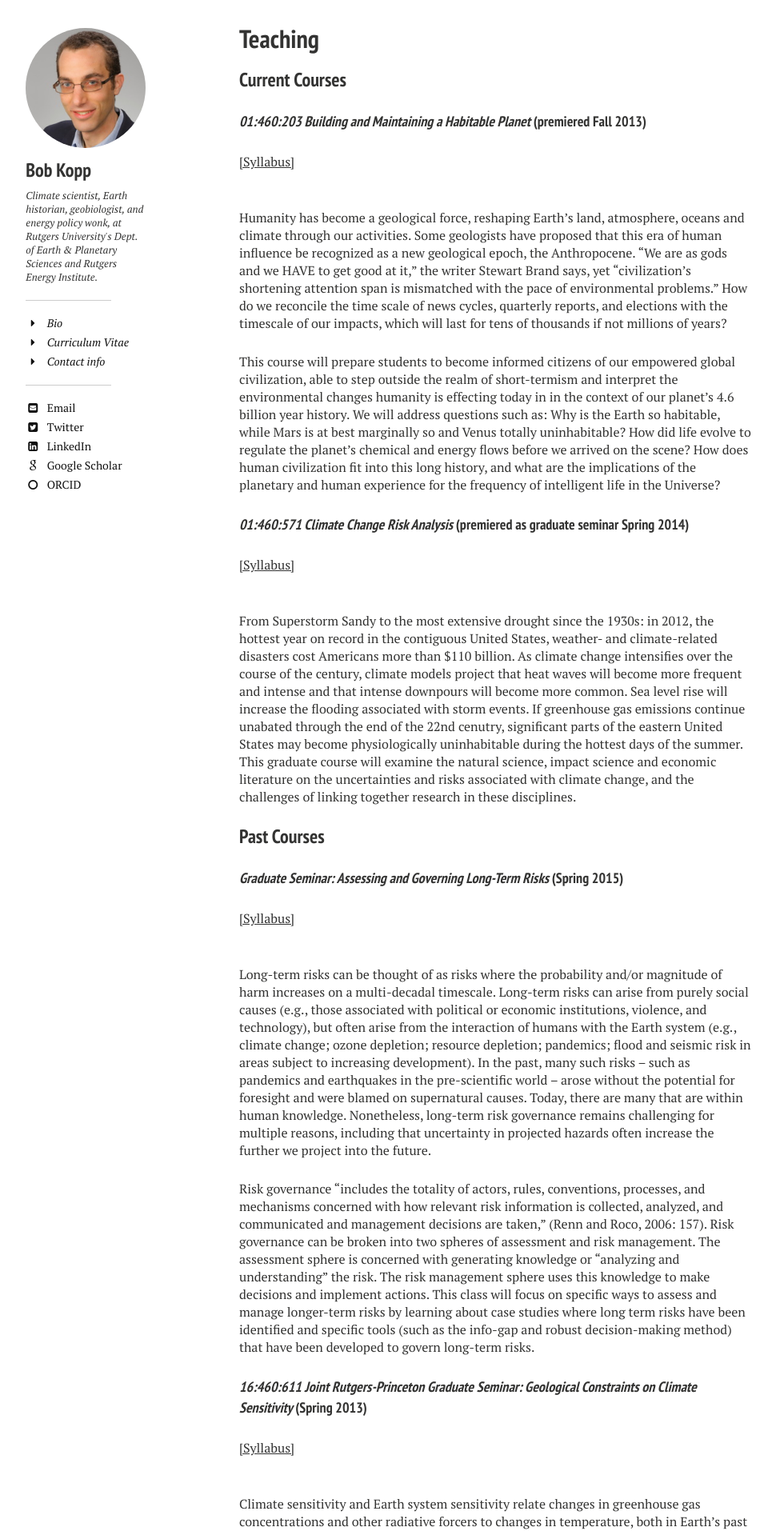
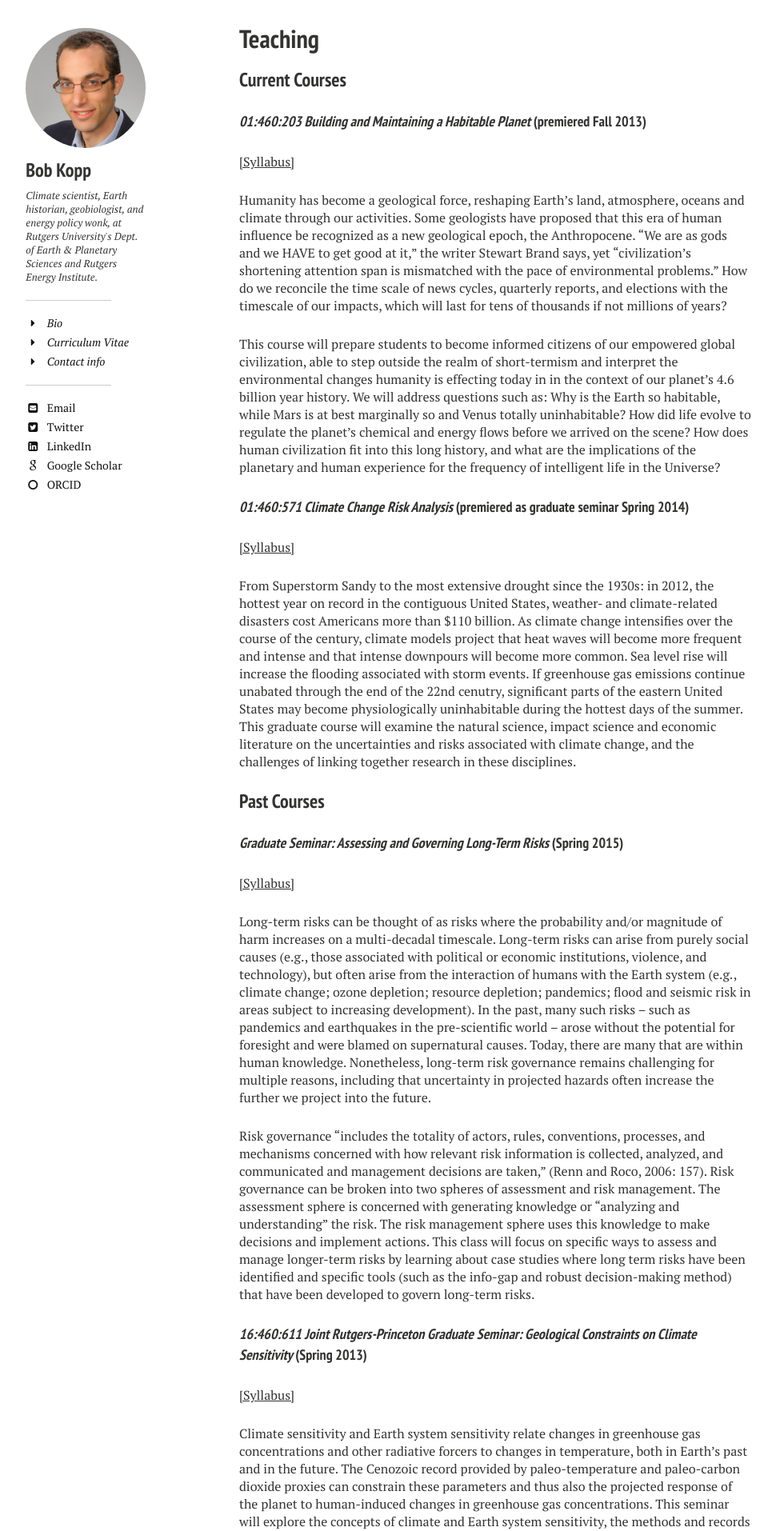
Before and after one commit to mrke/bobkopp.github.io, a Jekyll site: the page built from teaching/index.md, in a window 1280 px wide. Shown: the part 1046-2960 px from the top of the page at 80% size, without its empty margins (21-991 px from the left). Built offline with Jekyll 4.4.1, drawn with Linux system fonts in a browser that asks for light colours; nearby versions of some CDN libraries; grey boxes are pictures that could not be loaded.

Commit message:
Formatting for teaching page.

```diff
--- a/teaching/index.md
+++ b/teaching/index.md
@@ -24,7 +24,6 @@ image:
 
 [[Syllabus]](syllabi/Syllabus-HabitablePlanet.pdf)
 
-&nbsp;
 Humanity has become a geological force, reshaping Earth’s land, atmosphere, oceans and climate through our activities. Some geologists have proposed that this era of human influence be recognized as a new geological epoch, the Anthropocene. “We are as gods and we HAVE to get good at it,” the writer Stewart Brand says, yet “civilization’s shortening attention span is mismatched with the pace of environmental problems.” How do we reconcile the time scale of news cycles, quarterly reports, and elections with the timescale of our impacts, which will last for tens of thousands if not millions of years?
 
 This course will prepare students to become informed citizens of our empowered global civilization, able to step outside the realm of short-termism and interpret the environmental changes humanity is effecting today in in the context of our planet’s 4.6 billion year history. We will address questions such as: Why is the Earth so habitable, while Mars is at best marginally so and Venus totally uninhabitable? How did life evolve to regulate the planet’s chemical and energy flows before we arrived on the scene? How does human civilization fit into this long history, and what are the implications of the planetary and human experience for the frequency of intelligent life in the Universe?
@@ -35,7 +34,6 @@ This course will prepare students to become informed citizens of our empowered g
 
 [[Syllabus]](https://docs.google.com/document/d/1k03BXQKl2ifPZC2hry1KpmmRAY8Y2D3Gi4pTcXbh3ag/pub)
 
-&nbsp;
 From Superstorm Sandy to the most extensive drought since the 1930s: in 2012, the hottest year on record in the contiguous United States, weather- and climate-related disasters cost Americans more than $110 billion. As climate change intensifies over the course of the century, climate models project that heat waves will become more frequent and intense and that intense downpours will become more common. Sea level rise will increase the flooding associated with storm events. If greenhouse gas emissions continue unabated through the end of the 22nd cenutry, significant parts of the eastern United States may become physiologically uninhabitable during the hottest days of the summer. This graduate course will examine the natural science, impact science and economic literature on the uncertainties and risks associated with climate change, and the challenges of linking together research in these disciplines.
 
 
@@ -46,7 +44,6 @@ From Superstorm Sandy to the most extensive drought since the 1930s: in 2012, th
 
 [[Syllabus]](syllabi/Long%20Term%20Risk%20Governance%20Syllabus.pdf)
 
-&nbsp;
 Long-term risks can be thought of as risks where the probability and/or magnitude of harm increases on a multi-decadal timescale. Long-term risks can arise from purely social causes (e.g., those associated with political or economic institutions, violence, and technology), but often arise from the interaction of humans with the Earth system (e.g., climate change; ozone depletion; resource depletion; pandemics; flood and seismic risk in areas subject to increasing development). In the past, many such risks – such as pandemics and earthquakes in the pre-scientific world – arose without the potential for foresight and were blamed on supernatural causes. Today, there are many that are within human knowledge. Nonetheless, long-term risk governance remains challenging for multiple reasons, including that uncertainty in projected hazards often increase the further we project into the future.
 
 Risk governance “includes the totality of actors, rules, conventions, processes, and mechanisms concerned with how relevant risk information is collected, analyzed, and communicated and management decisions are taken,” (Renn and Roco, 2006: 157). Risk governance can be broken into two spheres of assessment and risk management. The assessment sphere is concerned with generating knowledge or “analyzing and understanding” the risk. The risk management sphere uses this knowledge to make decisions and implement actions. This class will focus on specific ways to assess and manage longer-term risks by learning about case studies where long term risks have been identified and specific tools (such as the info-gap and robust decision-making method) that have been developed to govern long-term risks.
@@ -56,7 +53,6 @@ Risk governance “includes the totality of actors, rules, conventions, processe
 
 [[Syllabus]](syllabi/2013-Spring%20Geological%20Constraints%20on%20Climate%20Sensitivity%20Syllabus%20final.pdf)
 
-&nbsp;
 Climate sensitivity and Earth system sensitivity relate changes in greenhouse gas concentrations and other radiative forcers to changes in temperature, both in Earth's past and in the future. The Cenozoic record provided by paleo-temperature and paleo-carbon dioxide proxies can constrain these parameters and thus also the projected response of the planet to human-induced changes in greenhouse gas concentrations. This seminar will explore the concepts of climate and Earth system sensitivity, the methods and records of paleo-temperature and paleo-carbon dioxide proxies in the Cenozoic, and the statistical challenges of inferring sensitivities from these proxies.
 
 #### _01:090:252 Rutgers SAS Honors Seminar: Energy in Nature and Society: From Earth’s Deep Past to Civilization’s Future_ (Fall 2012)
@@ -64,7 +60,6 @@ Climate sensitivity and Earth system sensitivity relate changes in greenhouse ga
 
 [[Syllabus]](syllabi/121202%20Evolution%20of%20Global%20Energy%20System%20Fall%202012%20Syllabus%20Final.pdf)
 
-&nbsp;
 The flow of energy drives natural and human systems. The balance between incoming solar energy and outgoing thermal energy is the fundamental driver of Earth’s climate. The photosynthetic transformation of solar energy to chemical energy, and the respiratory transformation of chemical energy to other forms of chemical energy, to useful work, and to heat drive almost all of Earth’s biosphere. The development of human civilization has been closely tied to the ability to capture an ever-increasing fraction of the Earth’s energy budget, first primarily through agriculture and later primarily through combustion of fossil fuels. As a side effect, humanity is effecting major changes to both the climate and the biosphere in which it evolved. Concerns about these changes and about the security of energy supplies are major drivers of modern economic and policy decisions.
 
 This seminar, intended for students from all academic majors, will examine the evolution of energy supply, energy demand and the global energy system as a whole, from the rise of photosynthesis to the development of agriculture, the Industrial revolution, and the modern, carbon-constrained world. It will investigate the historical relationship between energy use and economic welfare and possible scenarios for the coupled development of the global energy system and Earth's climate over the coming centuries. Familiarity with basic mathematical and scientific concepts (comparable to high school physics) will be assumed; moderately sophisticated mathematics (e.g., calculus) will be discussed but not required for homework.
@@ -74,7 +69,6 @@ This seminar, intended for students from all academic majors, will examine the e
 
 [[Syllabus]](syllabi/120417%20Evolution%20of%20Carbon%20Cycle%20Final%20Syllabus.pdf)
 
-&nbsp;
 This special topics course covered the evolution of the global carbon cycle over the 4.5 billion years of Earth’s history, with a particular focus on the relationship between the carbon cycle and paleogeography.
 
 #### _11:546:196 Rutgers SEBS Honors Seminar: State of the Planet_ (Spring 2012)
```
